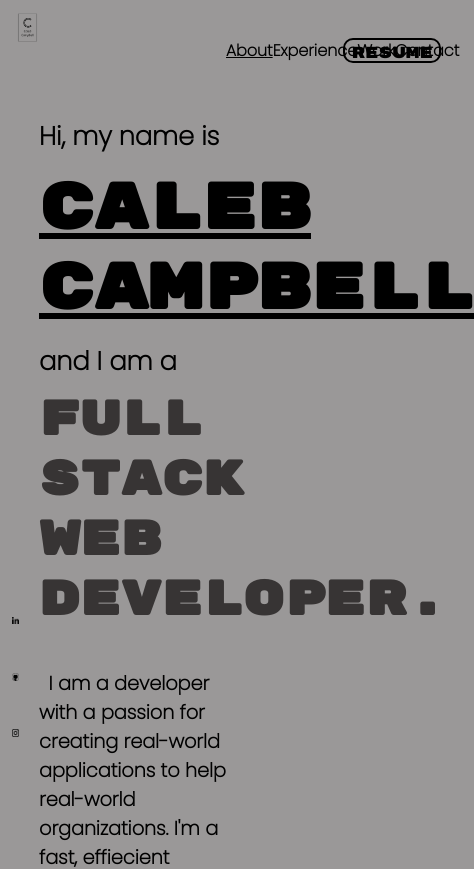
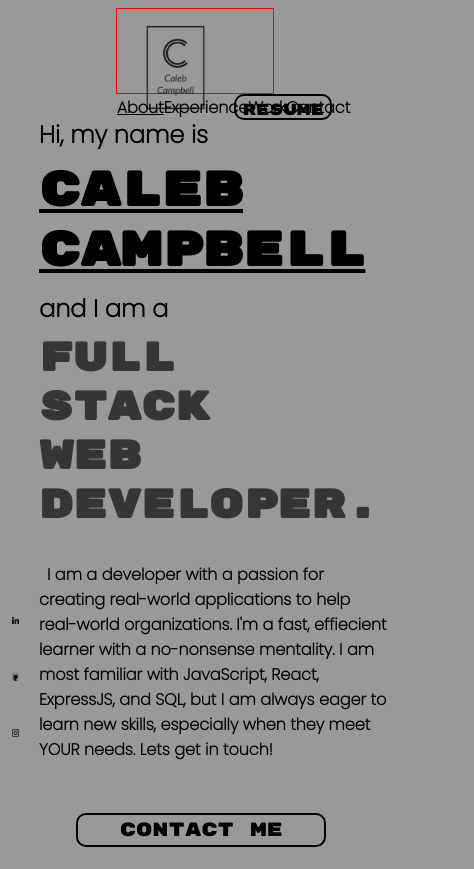
Before and after one commit to Caleb-Campbell/personal-website, a React (Vite) app: page / in a window 390 px wide. Shown: the top 869 px of the page, 474 px wide, since content can reach past the window. Built offline with nearby package versions, Linux system fonts and the light colour scheme.

Commit message:
responsive-build-wip

```diff
--- a/index.html
+++ b/index.html
@@ -4,9 +4,9 @@
     <link rel="preconnect" href="https://fonts.googleapis.com"><link rel="preconnect" href="https://fonts.gstatic.com" crossorigin><link href="https://fonts.googleapis.com/css2?family=Rubik+Mono+One&display=swap" rel="stylesheet">
     <link rel="preconnect" href="https://fonts.googleapis.com"><link rel="preconnect" href="https://fonts.gstatic.com" crossorigin><link href="https://fonts.googleapis.com/css2?family=Poppins:wght@200&family=Righteous&display=swap" rel="stylesheet">
     <meta charset="UTF-8" />
-    <link rel="icon" type="image/svg+xml" href="/vite.svg" />
+    <link rel="icon" type="image/svg+xml" href="/src//assets//logo/logo-small.PNG" />
     <meta name="viewport" content="width=device-width, initial-scale=1.0" />
-    <title>Vite + React</title>
+    <title>Caleb Campbell</title>
   </head>
   <body>
     <div id="root"></div>
--- a/src/styles/navbar.css
+++ b/src/styles/navbar.css
@@ -53,3 +53,19 @@ nav {
 .nav-logo img {
     width: 10vw;
 }
+
+@media (max-width: 500px) {
+    nav {
+        width: 100%;
+        flex-flow: column nowrap;
+    }
+    .nav-logo {
+        border: 1px solid red;
+        width: 40vw;
+    }
+    .nav-logo img {
+        width: 30vw;
+        height: 30vw;
+
+    }
+}
--- a/src/styles/title-page.css
+++ b/src/styles/title-page.css
@@ -58,3 +58,31 @@ h2 {
     box-shadow: 5px 5px rgb(67, 66, 66, .5);
 
 }
+
+@media (max-width:500px) {
+
+    h1{
+        font-size: 3em;
+    }
+
+    h3 {
+        font-size: 1.5em;
+    }
+
+    h2 {
+        font-size: 2.5em;
+    }
+
+    .title-page p {
+        width: 90vw;
+        font-size: 1em;
+    }
+
+    .title-page button {
+        width: 80%;
+        margin: 1em auto;
+        text-align: center;
+        margin-inline: 12%;
+
+    }
+}
```
Also changed, not shown: src/assets/logo/logo-small.PNG (added), src/assets/logo/transparent-white.jpeg (added).
